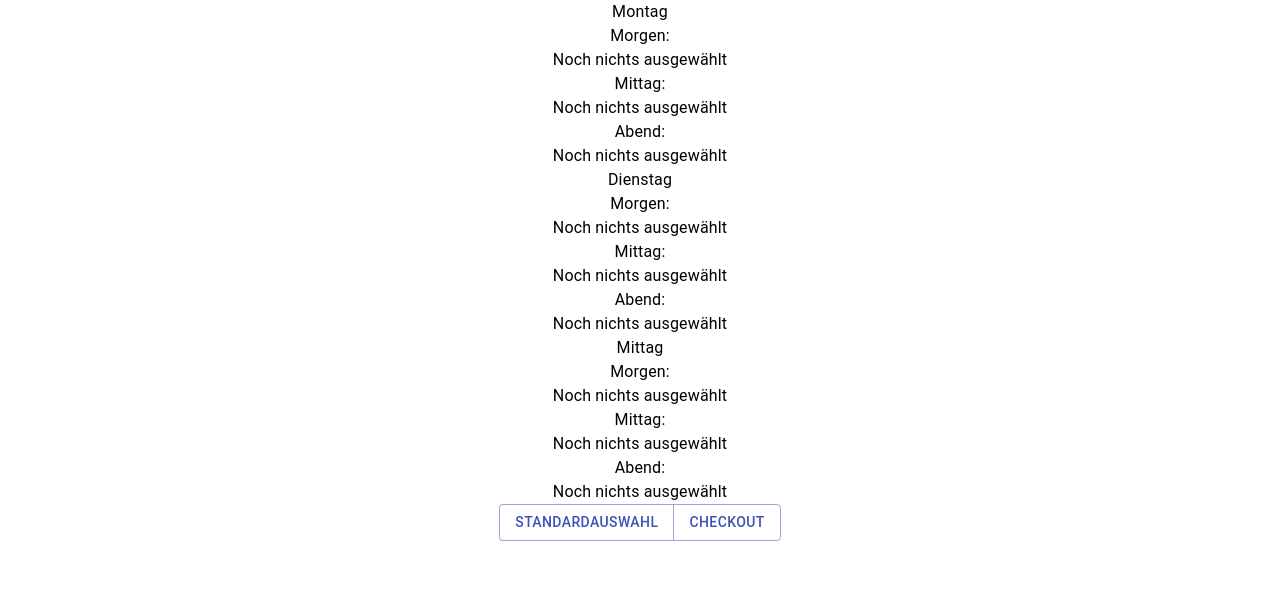
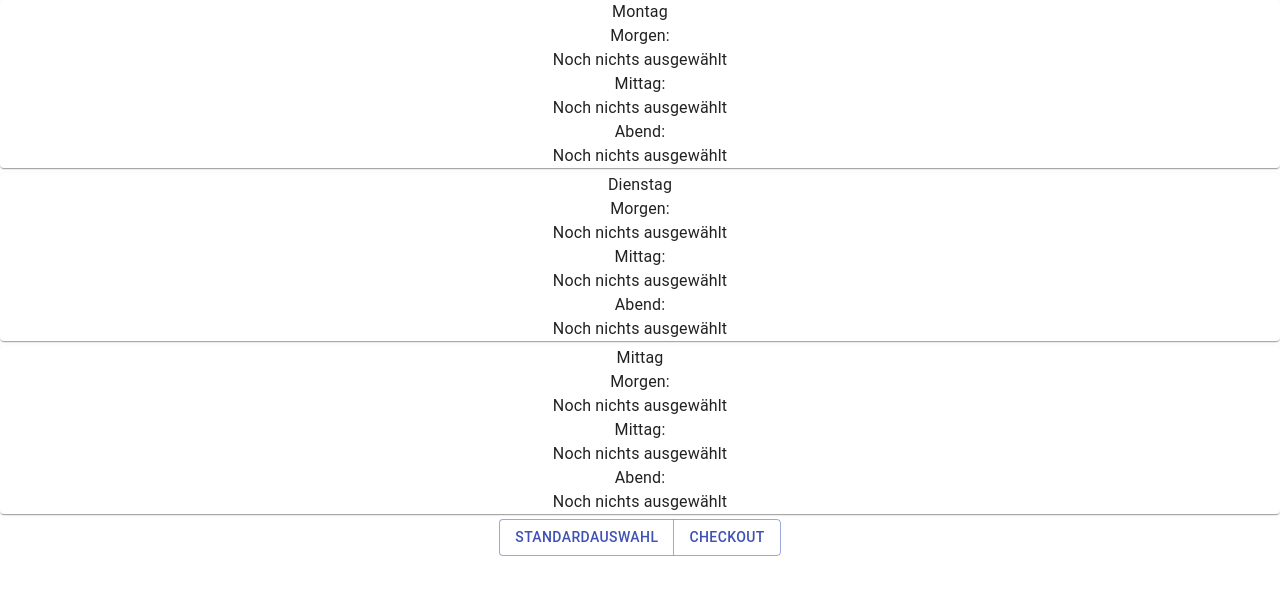
Before and after one commit to marcosteiner/planeat, a React (Create React App) app in the folder frontend/planeat/: page / in a window 1280 px wide. Shown: the top 594 px of the page. Built offline with nearby package versions, Linux system fonts and the light colour scheme.

Commit message:
Added card to day component

```diff
--- a/frontend/planeat/src/App.tsx
+++ b/frontend/planeat/src/App.tsx
@@ -1,5 +1,5 @@
 import React from 'react';
-import logo from './logo.svg';
+//import logo from './logo.svg';
 import './App.css';
 import PlanningComponent from "./components/order/planning/PlanningComponent";
 
--- a/frontend/planeat/src/components/order/planning/DayComponent.tsx
+++ b/frontend/planeat/src/components/order/planning/DayComponent.tsx
@@ -1,10 +1,18 @@
 import React from 'react';
 import {DayModel} from "../../../models/DayModel";
-import {Typography} from "@material-ui/core";
+import {Card, makeStyles, Typography} from "@material-ui/core";
+
+const useStyles = makeStyles({
+  dayCard: {
+    marginBottom: '5px',
+  },
+});
 
 export default function DayComponent(props: {day: DayModel}) {
+  const classes = useStyles();
   let day = props.day
   return <>
+    <Card className={classes.dayCard}>
       <Typography>{day.name}</Typography>
       <Typography>Morgen:</Typography>
       <Typography>{day.breakfast.name}</Typography>
@@ -12,5 +20,6 @@ export default function DayComponent(props: {day: DayModel}) {
       <Typography>{day.lunch.name}</Typography>
       <Typography>Abend:</Typography>
       <Typography>{day.dinner.name}</Typography>
+    </Card>
   </>
 }
```
Lines whose indentation alone changed are shown as unchanged.
